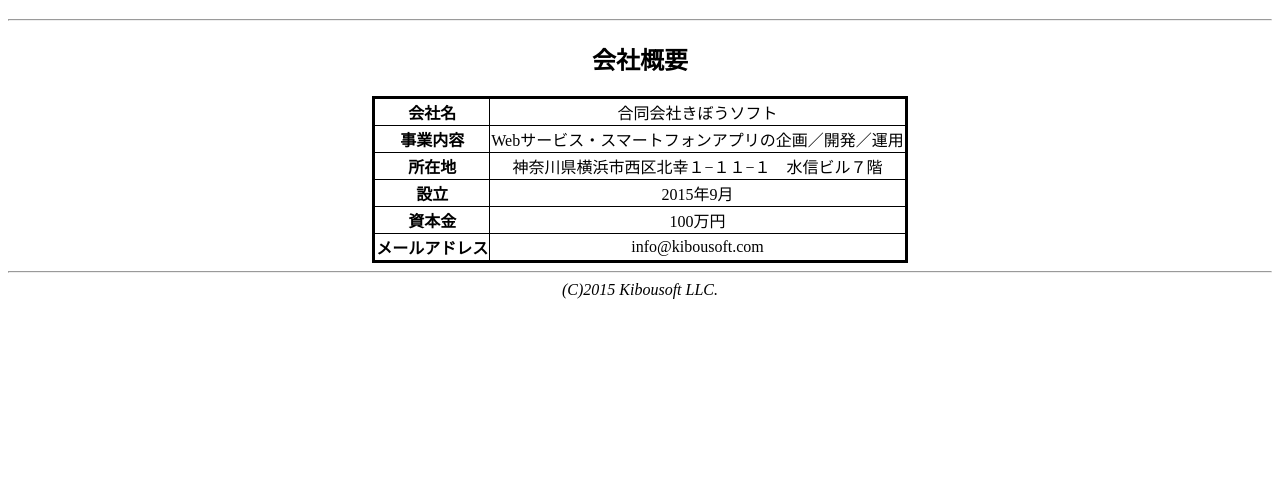
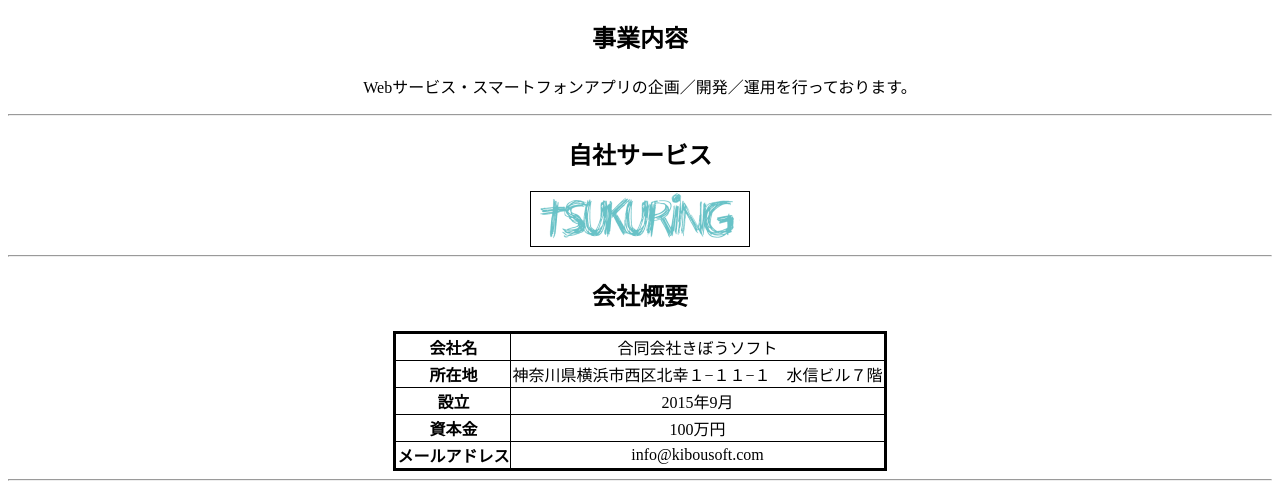
Before and after one commit to kibousoft/corporate_web, a plain HTML site: page index.html in a window 1280 px wide. Shown: the part 70-556 px from the top of the page. Drawn offline with Linux system fonts and the light colour scheme.

Commit message:
Add 事業内容

```diff
--- a/index.css
+++ b/index.css
@@ -11,3 +11,18 @@ table {
 td, th {
   border: 1px solid black;
 }
+
+ul {
+    width: 220px;
+    padding: 0px;
+    margin: auto;
+}
+
+li {
+    list-style-type: none;
+    border: 1px solid black;
+}
+
+li img {
+    width: 200px;
+}
--- a/index.html
+++ b/index.html
@@ -7,16 +7,19 @@
   </head>
   <body>
     <h1>合同会社きぼうソフト</h1>
+    <h2>事業内容</h2>
+      <p>Webサービス・スマートフォンアプリの企画／開発／運用を行っております。</p>
+    <hr>
+    <h2>自社サービス</h2>
+    <ul>
+      <li><a href="http://tsukuring.com"><img src="./tsukuring.png" alt="Tsukuring"></a></li>
+    </ul>
     <hr>
     <h2>会社概要</h2>
     <table>
       <tr>
         <th>会社名</th>
         <td>合同会社きぼうソフト</td>
-      </tr>
-      <tr>
-        <th>事業内容</th>
-        <td>Webサービス・スマートフォンアプリの企画／開発／運用</td>
       </tr>
       <tr>
         <th>所在地</th>
```
Also changed, not shown: tsukuring.png (added).
